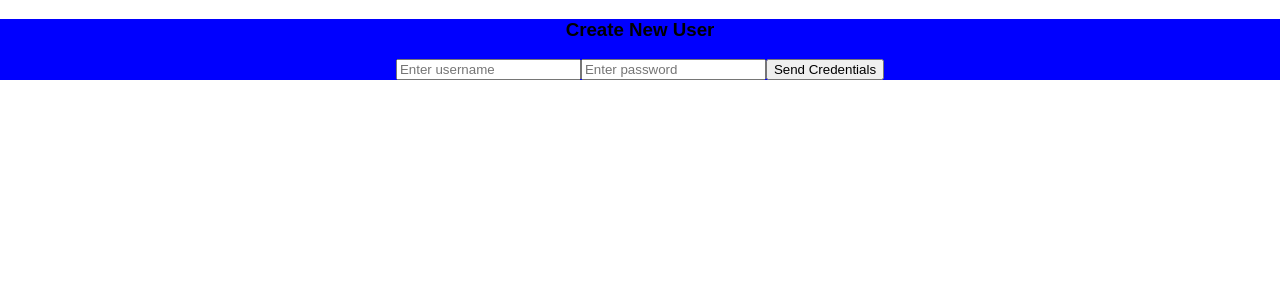
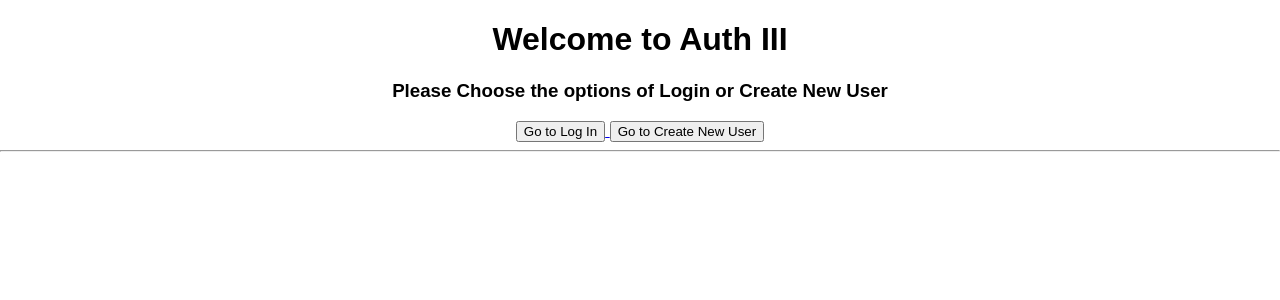
Before and after one commit to bloominstituteoftechnology/auth-iii, a React (Create React App) app in the folder client/: page /signup in a window 1280 px wide. Shown: the top 300 px of the page. Built offline with nearby package versions, Linux system fonts and the light colour scheme.

Commit message:
Added some more functionality to the project

```diff
--- a/client/src/App.js
+++ b/client/src/App.js
@@ -1,33 +1,76 @@
 import React, { Component } from 'react';
 import logo from './logo.svg';
 import './App.css';
-import { Route, withRouter } from 'react-router-dom';
+import { Route, withRouter, Link } from 'react-router-dom';
 import Signin from './signin/Signin';
 import Users from './users/Users';
 import Signup from './signup/Signup';
 
 
 class App extends Component {
+  constructor(props) {
+    super(props);
+    this.state = {
+      select: false
+    }
+  }
   signout = () => {
     localStorage.removeItem('token');
     this.props.history.push('/signin');
   };
+  handleSelect = () => {
+    this.setState({select: !this.state.select})
+    console.log('Fired the handle Select')
+    this.passProps();
+  };
+  passProps = (props) => {
+    console.log("Fired pass props")
+    return (
+      <Signin
+      handleSelect={this.handleSelect.bind(this)}
+      // {...props}
+      />
+    )
+  };
+  passProps2 = (props) => {
+    return (
+      <Signup
+      handleSelect={this.handleSelect.bind(this)}
+      />
+    )
+  }
   render() {
     return (
       <div className="App">
-        {/* <header className="App-header">
-          <img src={logo} className="App-logo" alt="logo" />
-          <h1 className="App-title">Welcome to React</h1>
-        </header>
-        <p className="App-intro">
-          To get started, edit <code>src/App.js</code> and save to reload.
-        </p> */}
-        {localStorage.getItem('token') && (
+        {this.state.select ?
+          <div>
+            {/* <h1>Select is TRUE</h1> */}
+            {localStorage.getItem('token') && (
+              <button onClick={this.signout}>Sign out</button>
+            )}
+            <Route exact path="/signin" component={this.passProps} />
+            <Route exact path="/users" component={Users} />
+            <Route exact path="/signup" component={this.passProps2} />
+          </div> :
+          <div>
+            <h1>Welcome to Auth III </h1>
+            <h3>Please Choose the options of Login or Create New User</h3>
+            <Link to="/signin" > <button onClick={this.handleSelect} >Go to Log In</button> </Link>
+            <Link to="signup"><button onClick={this.handleSelect}>Go to Create New User</button></Link>
+
+
+          </div>}
+        {/* <h1>Welcome to Auth III </h1>
+       <h3>Please Choose the options of Login or Create New User</h3> */}
+        {/* {localStorage.getItem('token') && (
           <button onClick={this.signout}>Sign out</button>
         )}
-        <Route path="/signin" component={Signin} />
-        <Route path="/users" component={Users} />
-        <Route path="/signup" component={Signup} />
+        <Route exact path="/signin" component={Signin} />
+        <Route exact path="/users" component={Users} />
+        <Route exact path="/signup" component={Signup} /> */}
+        <hr />
+        {/* <Link to="/signin" > <button>Go to Log In</button> </Link>
+        <Link to="signup"><button>Go to Create New User</button></Link> */}
 
       </div>
     );
--- a/client/src/index.js
+++ b/client/src/index.js
@@ -2,11 +2,11 @@ import React from 'react';
 import ReactDOM from 'react-dom';
 import './index.css';
 import App from './App';
-import {BrowserRouter as Router} from 'react-router-dom';
+import {BrowserRouter as Router, Route} from 'react-router-dom';
 import registerServiceWorker from './registerServiceWorker';
 
 ReactDOM.render(
-<Router>
+<Router >
 <App />
 </Router>, document.getElementById('root'));
 registerServiceWorker();
--- a/client/src/signin/Signin.js
+++ b/client/src/signin/Signin.js
@@ -1,5 +1,13 @@
 import React from 'react';
 import axios from 'axios';
+import {Link} from 'react-router-dom';
+
+const slogin = {
+    backgroundColor: 'beige'
+};
+const homeSt = {
+    backgroundColor: 'blue'
+}
 
 class Signin extends React.Component {
     constructor(props) {
@@ -30,9 +38,16 @@ class Signin extends React.Component {
                 localStorage.removeItem('token');
             });
     }
+    handleSelect = () => {
+        console.log('Fired in signin, the handleSelect', this.props)
+        this.props.handleSelect();
+        // this.props.history.push('/');
+
+    }
     render() {
         return (
-            <div>
+            <div style={slogin} >
+            <h3>Please Sign In</h3>
                 <form onSubmit={this.sendCredentials}>
                     <div>
                         <label htmlFor="username" />
@@ -55,6 +70,12 @@ class Signin extends React.Component {
                     <div>
                         <button>Sign in</button>
                     </div>
+                    <div style={homeSt} >
+                        <h3>Go Back To Home</h3>
+                        <Link to="/" >
+                        <button onClick={this.handleSelect} >Home</button>
+                        </Link>
+                        </div>
                 </form>
             </div>
         )
--- a/client/src/signup/Signup.js
+++ b/client/src/signup/Signup.js
@@ -1,8 +1,11 @@
 import React from 'react';
 import axios from 'axios';
-
+import {Link} from 'react-router-dom';
 const nuser = {
     backgroundColor: 'blue'
+};
+const homeSt = {
+    backgroundColor: 'beige'
 }
 
 class Signup extends React.Component {
@@ -15,10 +18,6 @@ class Signup extends React.Component {
     }
     handleTextInput = e => {
         e.preventDefault();
-        let name = e.target.name
-        name = e.target.value;
-        console.log(e.target.name)
-        console.log(e.target.value)
         this.setState({ [e.target.name]: e.target.value })
     };
     newCredentials = () => {
@@ -28,10 +27,7 @@ class Signup extends React.Component {
             username: username,
             password: password
         };
-        let userObject = {
-            username: username,
-            loggedIn: true
-        }
+
         console.log('This is the Authentication Credentials', newObject);
         axios.post('http://localhost:5000/api/users', newObject)
 
@@ -44,6 +40,11 @@ class Signup extends React.Component {
             .catch(err => {
                 console.log(err);
             })
+    };
+    handleSelect = () => {
+        console.log('Fired in signin, the handleSelect', this.props)
+        this.props.handleSelect();
+
     }
     render() {
         return (
@@ -66,6 +67,12 @@ class Signup extends React.Component {
                 <button onClick={() => this.newCredentials()}>
                     Send Credentials
                     </button>
+                    <div style={homeSt} >
+                        <h3>Go Back To Home</h3>
+                        <Link to="/" >
+                        <button onClick={this.handleSelect} >Home</button>
+                        </Link>
+                        </div>
             </div>
         )
     }
```
